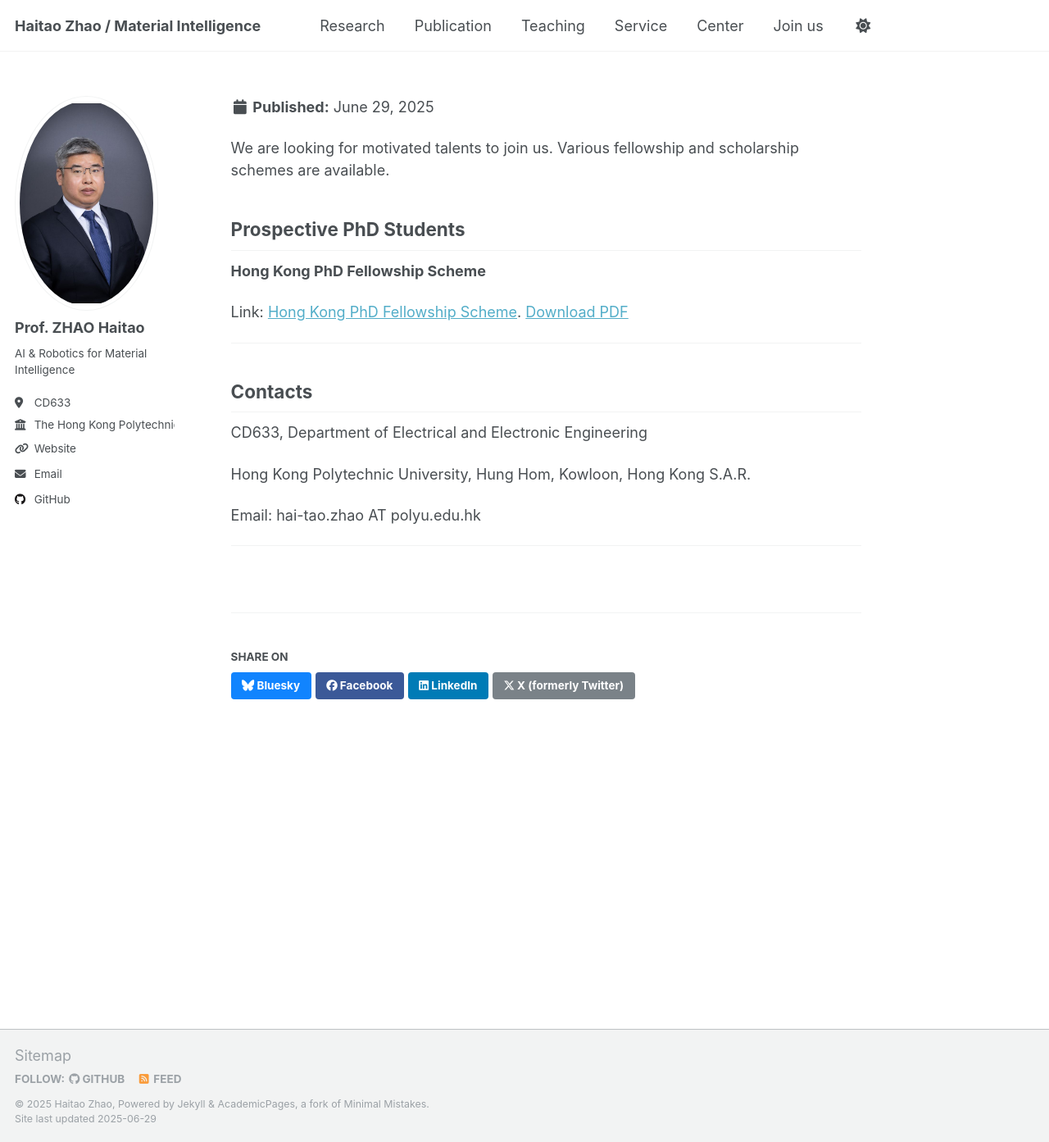
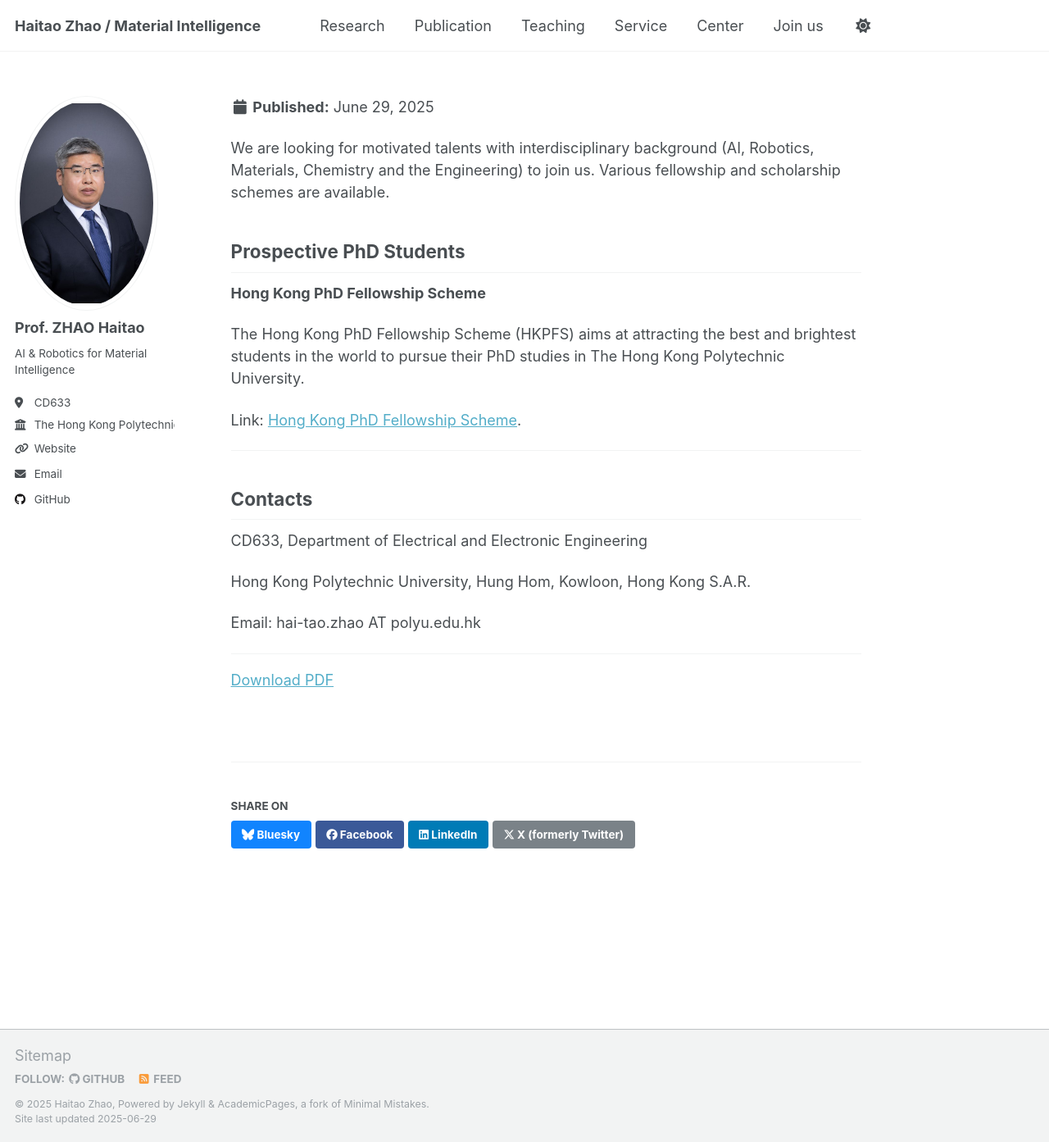
Before and after one commit to HaitaoZhao-PolyU/HaitaoZhao-PolyU.github.io, a Jekyll site: the page built from _join-us1/join-us.md, in a window 1280 px wide and 1393 px high. Shown: the whole window at 82% size. Built offline with Jekyll 4.4.1, drawn with Linux system fonts in a browser that asks for light colours.

Commit message:
Update join-us.md

```diff
--- a/_join-us1/join-us.md
+++ b/_join-us1/join-us.md
@@ -3,15 +3,15 @@ title: ""
 excerpt: ""
 collection: join-us1
 ---
-We are looking for motivated talents to join us. Various fellowship and scholarship schemes are available.
+We are looking for motivated talents with interdisciplinary background (AI, Robotics, Materials, Chemistry and the Engineering) to join us. Various fellowship and scholarship schemes are available.
 
 ## Prospective PhD Students
 
 **Hong Kong PhD Fellowship Scheme**
 
+The Hong Kong PhD Fellowship Scheme (HKPFS) aims at attracting the best and brightest students in the world to pursue their PhD studies in The Hong Kong Polytechnic University.
 
-
-Link: [Hong Kong PhD Fellowship Scheme](https://cerg1.ugc.edu.hk/hkpfs/index.html). [Download PDF](/files/s44160-023-00250-5 (2).pdf)
+Link: [Hong Kong PhD Fellowship Scheme](https://cerg1.ugc.edu.hk/hkpfs/index.html).
 
 
 
```
Also changed, not shown: other parts of _join-us1/join-us.md (+1 -0 lines).
